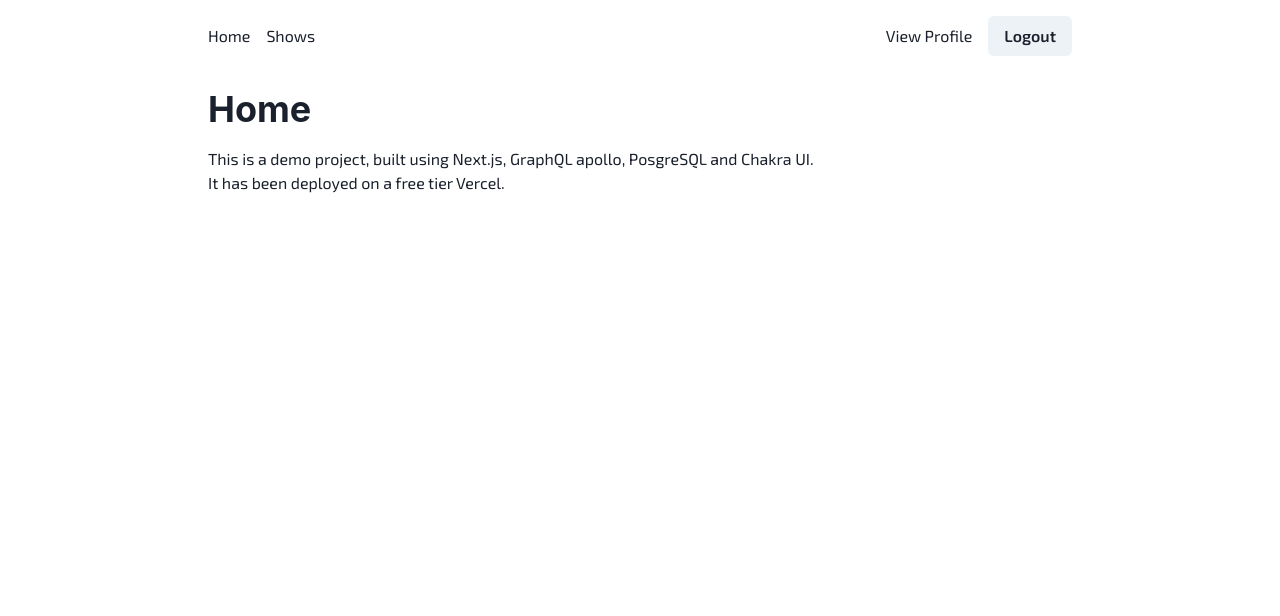
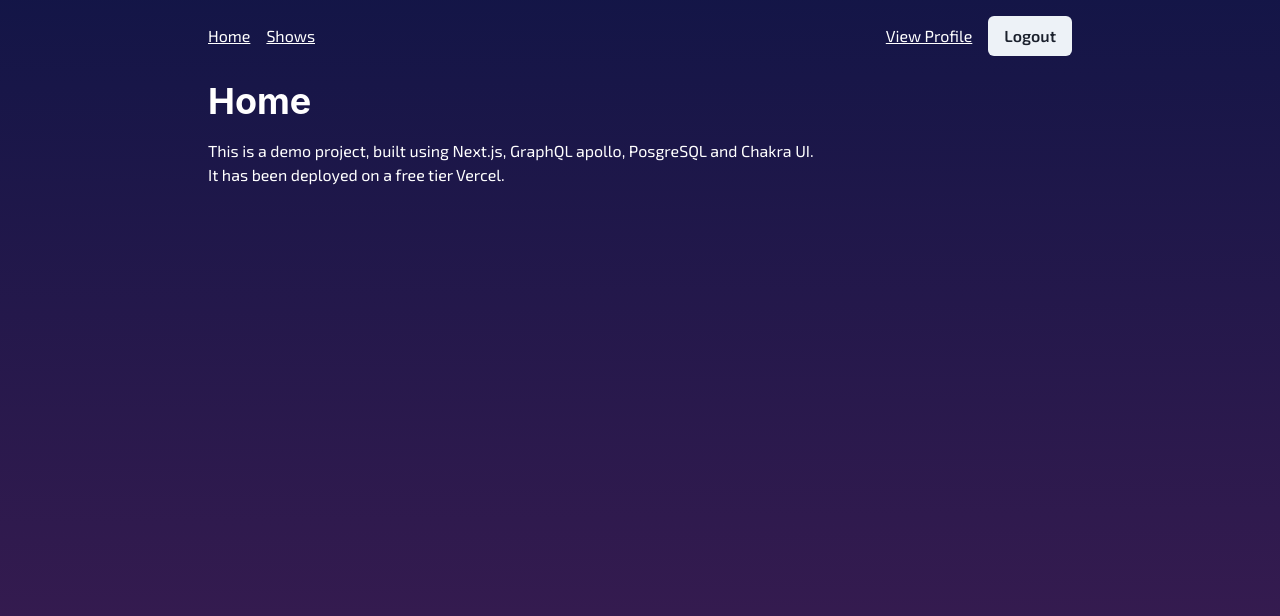
Before and after one commit to 192Iridium77/leonardo-ai-demo, a Next.js app: page / in a window 1280 px wide. Shown: the top 616 px of the page. Built offline with nearby package versions, Linux system fonts and the light colour scheme; no server answers; sample sign-in values are in the browser's storage.

Commit message:
chakra ui styling

```diff
--- a/app/components/Navigation.tsx
+++ b/app/components/Navigation.tsx
@@ -1,5 +1,5 @@
 import { getServerSession } from "next-auth";
-import { Flex } from "@chakra-ui/react";
+import { Box, Flex } from "@chakra-ui/react";
 import LogoutButton from "./LogoutButton";
 import Link from "next/link";
 
@@ -7,7 +7,14 @@ export default async function Navigation() {
   const session = await getServerSession();
 
   return session ? (
-    <Flex justifyContent="space-between" py={4} alignItems="center">
+    <Box position="relative">
+      <Flex
+        justifyContent="space-between"
+        py={4}
+        alignItems="center"
+        position="absolute"
+        width="100%"
+      >
         <Flex gap={4}>
           <Link href="/">Home</Link>
           <Link href="/shows">Shows</Link>
@@ -17,5 +24,6 @@ export default async function Navigation() {
           <LogoutButton></LogoutButton>
         </Flex>
       </Flex>
+    </Box>
   ) : null;
 }
--- a/app/globals.css
+++ /dev/null
@@ -1,107 +0,0 @@
-:root {
-  --max-width: 1100px;
-  --border-radius: 12px;
-  --font-mono: ui-monospace, Menlo, Monaco, "Cascadia Mono", "Segoe UI Mono",
-    "Roboto Mono", "Oxygen Mono", "Ubuntu Monospace", "Source Code Pro",
-    "Fira Mono", "Droid Sans Mono", "Courier New", monospace;
-
-  --foreground-rgb: 0, 0, 0;
-  --background-start-rgb: 214, 219, 220;
-  --background-end-rgb: 255, 255, 255;
-
-  --primary-glow: conic-gradient(
-    from 180deg at 50% 50%,
-    #16abff33 0deg,
-    #0885ff33 55deg,
-    #54d6ff33 120deg,
-    #0071ff33 160deg,
-    transparent 360deg
-  );
-  --secondary-glow: radial-gradient(
-    rgba(255, 255, 255, 1),
-    rgba(255, 255, 255, 0)
-  );
-
-  --tile-start-rgb: 239, 245, 249;
-  --tile-end-rgb: 228, 232, 233;
-  --tile-border: conic-gradient(
-    #00000080,
-    #00000040,
-    #00000030,
-    #00000020,
-    #00000010,
-    #00000010,
-    #00000080
-  );
-
-  --callout-rgb: 238, 240, 241;
-  --callout-border-rgb: 172, 175, 176;
-  --card-rgb: 180, 185, 188;
-  --card-border-rgb: 131, 134, 135;
-}
-
-@media (prefers-color-scheme: dark) {
-  :root {
-    --foreground-rgb: 255, 255, 255;
-    --background-start-rgb: 0, 0, 0;
-    --background-end-rgb: 0, 0, 0;
-
-    --primary-glow: radial-gradient(rgba(1, 65, 255, 0.4), rgba(1, 65, 255, 0));
-    --secondary-glow: linear-gradient(
-      to bottom right,
-      rgba(1, 65, 255, 0),
-      rgba(1, 65, 255, 0),
-      rgba(1, 65, 255, 0.3)
-    );
-
-    --tile-start-rgb: 2, 13, 46;
-    --tile-end-rgb: 2, 5, 19;
-    --tile-border: conic-gradient(
-      #ffffff80,
-      #ffffff40,
-      #ffffff30,
-      #ffffff20,
-      #ffffff10,
-      #ffffff10,
-      #ffffff80
-    );
-
-    --callout-rgb: 20, 20, 20;
-    --callout-border-rgb: 108, 108, 108;
-    --card-rgb: 100, 100, 100;
-    --card-border-rgb: 200, 200, 200;
-  }
-}
-
-* {
-  box-sizing: border-box;
-  padding: 0;
-  margin: 0;
-}
-
-html,
-body {
-  max-width: 100vw;
-  overflow-x: hidden;
-}
-
-body {
-  color: rgb(var(--foreground-rgb));
-  background: linear-gradient(
-      to bottom,
-      transparent,
-      rgb(var(--background-end-rgb))
-    )
-    rgb(var(--background-start-rgb));
-}
-
-a {
-  color: inherit;
-  text-decoration: underline;
-}
-
-@media (prefers-color-scheme: dark) {
-  html {
-    color-scheme: dark;
-  }
-}
--- a/app/layout.tsx
+++ b/app/layout.tsx
@@ -1,9 +1,8 @@
 import type { Metadata } from "next";
 import { Exo_2 } from "next/font/google";
-import "./globals.css";
 import { Providers } from "./providers";
 import Navigation from "./components/Navigation";
-import { Container } from "@chakra-ui/react";
+import { Box, Container } from "@chakra-ui/react";
 import { Session } from "next-auth";
 
 const exo2 = Exo_2({ subsets: ["latin"] });
@@ -27,9 +26,9 @@ export default function RootLayout({
     <html lang="en">
       <body className={exo2.className}>
         <Providers session={params.session}>
-          <Container maxW="4xl">
+          <Container maxW="4xl" minHeight="100vh">
             <Navigation />
-            {children}
+            <Box pt={16}>{children}</Box>
           </Container>
         </Providers>
       </body>
--- a/app/page.tsx
+++ b/app/page.tsx
@@ -8,7 +8,7 @@ export default async function Home() {
 
   return (
     <main>
-      <Heading my={4}>Home</Heading>
+      <Heading py={4}>Home</Heading>
       <Text>
         This is a demo project, built using Next.js, GraphQL apollo, PosgreSQL
         and Chakra UI.
--- a/app/profile/layout.tsx
+++ b/app/profile/layout.tsx
@@ -14,7 +14,7 @@ export default function RootLayout({
       <Flex
         justifyContent={{ base: "normal", md: "center" }}
         alignItems={{ base: "normal", md: "center" }}
-        minHeight="80vh"
+        minHeight="100vh"
       >
         {children}
       </Flex>
--- a/app/providers.tsx
+++ b/app/providers.tsx
@@ -1,8 +1,37 @@
 "use client";
 
-import { ChakraProvider } from "@chakra-ui/react";
+import { ChakraProvider, extendTheme } from "@chakra-ui/react";
 import { Session } from "next-auth";
 import { SessionProvider } from "next-auth/react";
+
+const theme = extendTheme({
+  components: {
+    Modal: {
+      baseStyle: {
+        closeButton: {
+          bg: "white",
+        },
+        dialog: {
+          color: "black",
+        },
+      },
+    },
+  },
+  styles: {
+    global: {
+      html: {
+        bg: "rgb(71, 30, 84)",
+      },
+      body: {
+        bg: "linear-gradient(179.4deg, rgb(12, 20, 69) -16.9%, rgb(71, 30, 84) 119.9%);",
+        color: "white",
+      },
+      a: {
+        textDecoration: "underline",
+      },
+    },
+  },
+});
 
 export function Providers({
   children,
@@ -13,7 +42,7 @@ export function Providers({
 }) {
   return (
     <SessionProvider session={session}>
-      <ChakraProvider>{children}</ChakraProvider>
+      <ChakraProvider theme={theme}>{children}</ChakraProvider>
     </SessionProvider>
   );
 }
--- a/app/shows/components/Pagination.tsx
+++ b/app/shows/components/Pagination.tsx
@@ -16,7 +16,7 @@ export default function Pagination({ totalPages }: { totalPages: number }) {
   };
 
   return (
-    <Flex my={8} justifyContent="space-between">
+    <Flex py={12} justifyContent="space-between">
       <PaginationLink
         direction="left"
         href={createPageURL(currentPage - 1)}
--- a/app/shows/page.tsx
+++ b/app/shows/page.tsx
@@ -22,7 +22,7 @@ export default async function Shows({
 
   return (
     <section>
-      <Heading my={4}>Shows</Heading>
+      <Heading py={4}>Shows</Heading>
       {!error && shows ? (
         <>
           <VStack>
```
Also changed, not shown: app/(auth)/layout.tsx (+4 -5 lines). Lines whose indentation alone changed are shown as unchanged.
